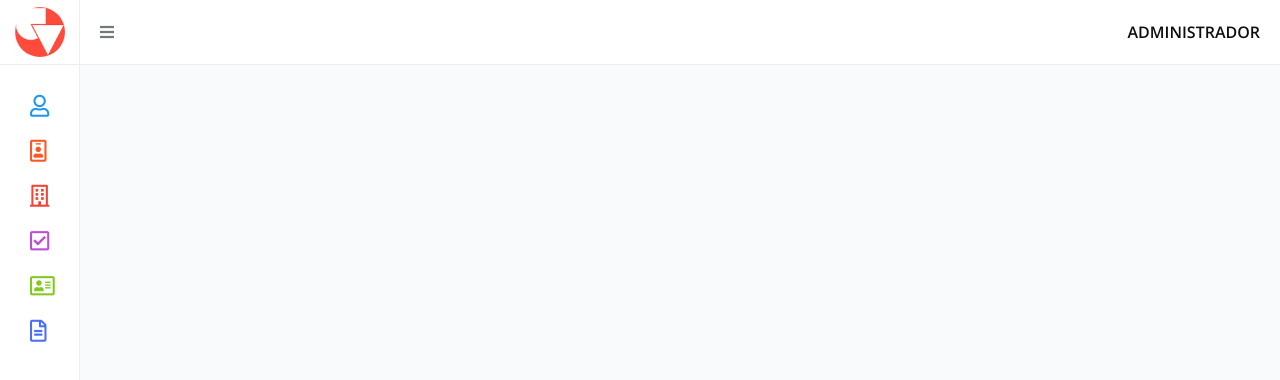
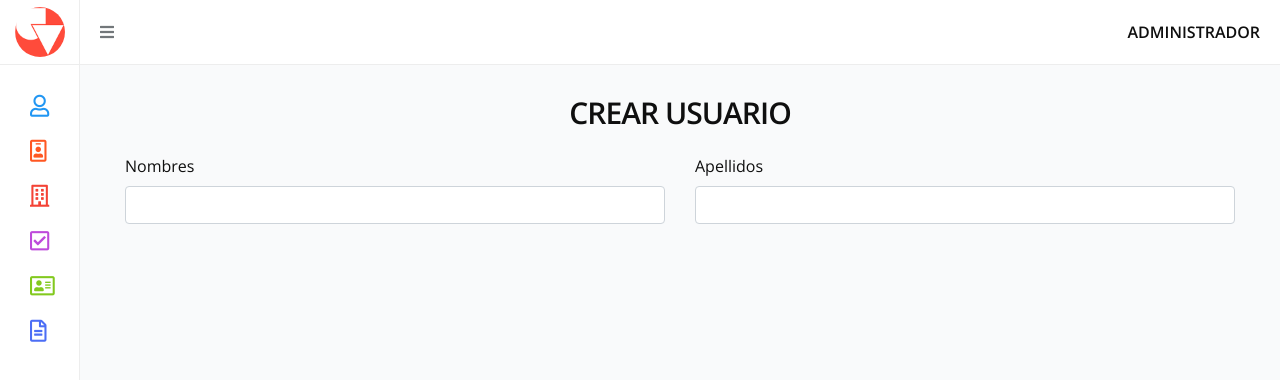
Before and after one commit to diegofandino/proyecto_TIS, an Angular app: page /crear-usuario in a window 1280 px wide. Before the commit this address led to /. Shown: the top 380 px of the page. Built offline with nearby package versions, Linux system fonts and the light colour scheme.

Commit message:
Se crea el componente de crear usuario, se hace el enrutamiento para ese componente

```diff
--- a/src/app/app-routing.module.ts
+++ b/src/app/app-routing.module.ts
@@ -2,11 +2,13 @@ import { NgModule } from '@angular/core';
 import { Routes, RouterModule } from '@angular/router';
 import { ContenidoComponent } from './components/contenido/contenido.component';
 import { UsuariosComponent } from '../app/components/usuarios/usuarios.component';
+import { CrearUsuarioComponent } from '../app/components/usuarios/crear-usuario.component';
 
 
 const routes: Routes = [
   { path: '', component: ContenidoComponent },
   { path: 'usuarios', component: UsuariosComponent },
+  { path: 'crear-usuario', component: CrearUsuarioComponent },
 ];
 
 @NgModule({
--- a/src/app/app.module.ts
+++ b/src/app/app.module.ts
@@ -2,6 +2,7 @@ import { BrowserModule } from '@angular/platform-browser';
 import { NgModule } from '@angular/core';
 import { NgbModule } from '@ng-bootstrap/ng-bootstrap';
 import { FormsModule } from '@angular/forms';
+import { ReactiveFormsModule } from '@angular/forms';
 
 import { AppRoutingModule } from './app-routing.module';
 import { AppComponent } from './app.component';
@@ -12,6 +13,7 @@ import { HeaderComponent } from './components/header/header.component';
 import { ContenidoComponent } from './components/contenido/contenido.component';
 import { UsuariosComponent } from './components/usuarios/usuarios.component';
 import { ModalComponent } from './components/modal/modal.component';
+import { CrearUsuarioComponent } from './components/usuarios/crear-usuario.component';
 
 @NgModule({
   declarations: [
@@ -20,11 +22,13 @@ import { ModalComponent } from './components/modal/modal.component';
     HeaderComponent,
     ContenidoComponent,
     UsuariosComponent,
-    ModalComponent
+    ModalComponent,
+    CrearUsuarioComponent
   ],
   imports: [
     BrowserModule,
     AppRoutingModule,
+    ReactiveFormsModule,
     FormsModule,
     NgbModule,
     ServiceWorkerModule.register('ngsw-worker.js', { enabled: environment.production })
--- /dev/null
+++ b/src/app/components/usuarios/crear-usuario.component.html
@@ -0,0 +1,27 @@
+<div class="container crear-usuarios">
+    <div class="row align-items-center">
+        <div class="col-lg-12 text-center titulos-principales">
+            <h1>Crear usuario</h1>
+        </div>
+    </div>
+
+    <div class="formulario-crear">
+        <form [formGroup]="crearUsuarios" #formDir (ngSubmit)="crear(formDir)" action="">
+            <div class="row">
+                <div class="col-6">
+                    <div class="form-group">
+                        <label for="nombres">Nombres</label>
+                        <input type="text" class="form-control" id="nombres" formControlName="nombres">
+                    </div>
+                </div>
+                <div class="col-6">
+                    <div class="form-group">
+                        <label for="apellidos">Apellidos</label>
+                        <input type="text" class="form-control" id="apellidos" formControlName="apellidos">
+                    </div>
+                </div>
+            </div>
+        </form>
+    </div>
+
+</div>
--- /dev/null
+++ b/src/app/components/usuarios/crear-usuario.component.scss
@@ -0,0 +1,3 @@
+.formulario-crear {
+    padding-top: 15px;
+}
--- /dev/null
+++ b/src/app/components/usuarios/crear-usuario.component.ts
@@ -0,0 +1,32 @@
+import { Component, OnInit } from '@angular/core';
+import { FormBuilder, FormGroup, FormControl, Validators } from '@angular/forms';
+
+@Component({
+  selector: 'app-crear-usuario',
+  templateUrl: './crear-usuario.component.html',
+  styleUrls: ['./crear-usuario.component.scss']
+})
+export class CrearUsuarioComponent implements OnInit {
+
+  crearUsuarios: FormGroup
+  constructor(private formbuilder: FormBuilder) { }
+
+  ngOnInit(): void {
+
+    this.crearUsuarios = this.formbuilder.group({
+      nombres: ['', Validators.required],
+      apellidos: ['', Validators.required],
+      genero: ['', Validators.required],
+      telefono: ['', Validators.required, Validators.maxLength(10) ,Validators.pattern('/^[0-9]+$/')],
+      correo: ['', Validators.required, Validators.pattern('^[^\\s@]+@[^\\s@]+\\.[^\\s@]{2,}$')],
+      cargo: ['', Validators.required],
+      rol: ['', Validators.required]
+    })
+
+  }
+
+  crear(values){
+    console.log(values);
+  }
+
+}
--- a/src/app/components/usuarios/usuarios.component.html
+++ b/src/app/components/usuarios/usuarios.component.html
@@ -5,7 +5,7 @@
         </div>
         <div class="col-lg-3 col-sm-6 text-right titulos-principales">
             <div>
-                <a class="cursor-pointer btn btn-primary btn-texto">
+                <a [routerLink]="['/crear-usuario']" routerLinkActive="router-link-active" class="cursor-pointer btn btn-primary btn-texto">
                    Crear usuario
                 </a>
             </div>
```
Also changed, not shown: 1 other file (tests, documents, lock files or other folders).
